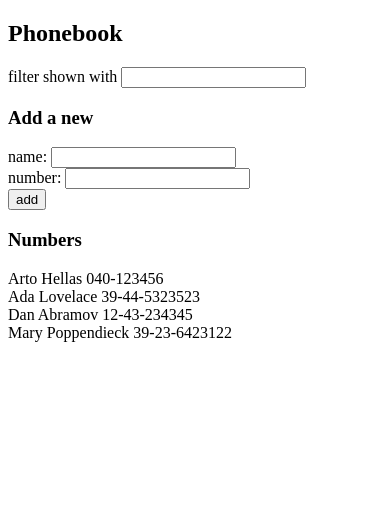
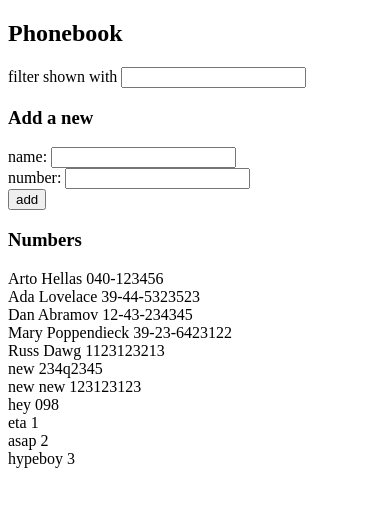
Before and after one commit to rjloube/full-stack-open, a React (Create React App) app in the folder part2/phonebook/: page / in a window 390 px wide. Shown: the top 506 px of the page. Built offline with nearby package versions, Linux system fonts and the light colour scheme; data requests are answered from the project's data file.

Commit message:
2.12: The Phonebook step7

```diff
--- a/part2/phonebook/db.json
+++ b/part2/phonebook/db.json
@@ -19,6 +19,41 @@
       "name": "Mary Poppendieck",
       "number": "39-23-6423122",
       "id": 4
+    },
+    {
+      "name": "Russ Dawg",
+      "number": "1123123213",
+      "id": 5
+    },
+    {
+      "name": "new",
+      "number": "234q2345",
+      "id": 6
+    },
+    {
+      "name": "new new",
+      "number": "123123123",
+      "id": 7
+    },
+    {
+      "name": "hey",
+      "number": "098",
+      "id": 8
+    },
+    {
+      "name": "eta",
+      "number": "1",
+      "id": 9
+    },
+    {
+      "name": "asap",
+      "number": "2",
+      "id": 10
+    },
+    {
+      "name": "hypeboy",
+      "number": "3",
+      "id": 11
     }
   ]
 }
--- a/part2/phonebook/src/App.js
+++ b/part2/phonebook/src/App.js
@@ -37,9 +37,7 @@ const App = () => {
   const [persons, setPersons] = useState([]);
 
   useEffect(() => {
-    console.log('effect');
     axios.get("http://localhost:3001/persons").then((response) => {
-      console.log('promise fulfilled');
       setPersons(response.data);
     });
   }, []);
@@ -63,22 +61,24 @@ const App = () => {
     if (alreadyExists) {
       alert(`${contactObject.newName} is already added to phonebook`);
     } else {
-      setPersons(persons.concat(contactObject));
+      axios
+        .post("http://localhost:3001/persons", contactObject)
+        .then((response) => {
+          setPersons(persons.concat(contactObject));
+          console.log(response);
+        });
     }
   };
 
   const handleNameChange = (event) => {
-    console.log(event.target.value);
     setNewName(event.target.value);
   };
 
   const handleNumberChange = (event) => {
-    console.log(event.target.value);
     setNewNumber(event.target.value);
   };
 
   const handleFilterChange = (event) => {
-    console.log(event.target.value);
     setNewFilter(event.target.value);
   };
 
```
